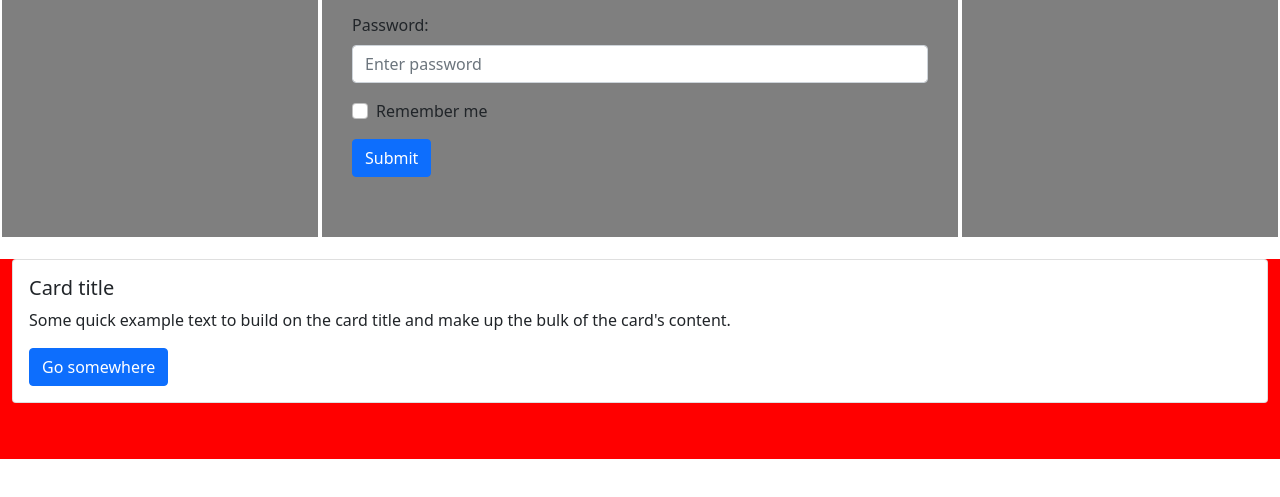
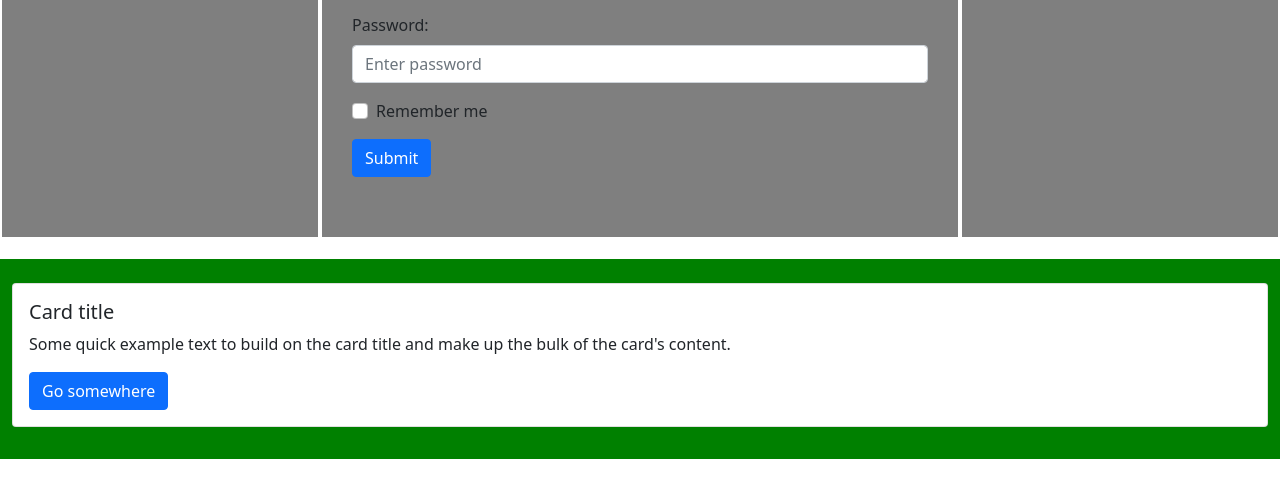
Before and after one commit to AfamsVal/bootstrap-login-page, a plain HTML site: page index.html in a window 1280 px wide. Shown: the part 255-752 px from the top of the page. Drawn offline with nearby package versions, Linux system fonts and the light colour scheme.

Commit message:
brought in css variables and updated card

```diff
--- a/css/main.css
+++ b/css/main.css
@@ -1,3 +1,7 @@
+:root{
+    --main:green;
+}
+
 .box1{
     background-color:rgba(0,0,0,0.5);
 margin-bottom: 20px;
@@ -9,6 +13,6 @@ padding:60px 30px;
 .box{
     width:100%;
     height:200px;
-    background-color:red;
+    background-color:var(--main);
 margin-bottom: 20px;
 }
--- a/index.html
+++ b/index.html
@@ -87,7 +87,7 @@
 
       <div class="row">
         <div class="col-12 box">
-          <div class="card">
+          <div class="card mt-4">
             <div class="card-body">
               <h5 class="card-title">Card title</h5>
               <p class="card-text">
```
